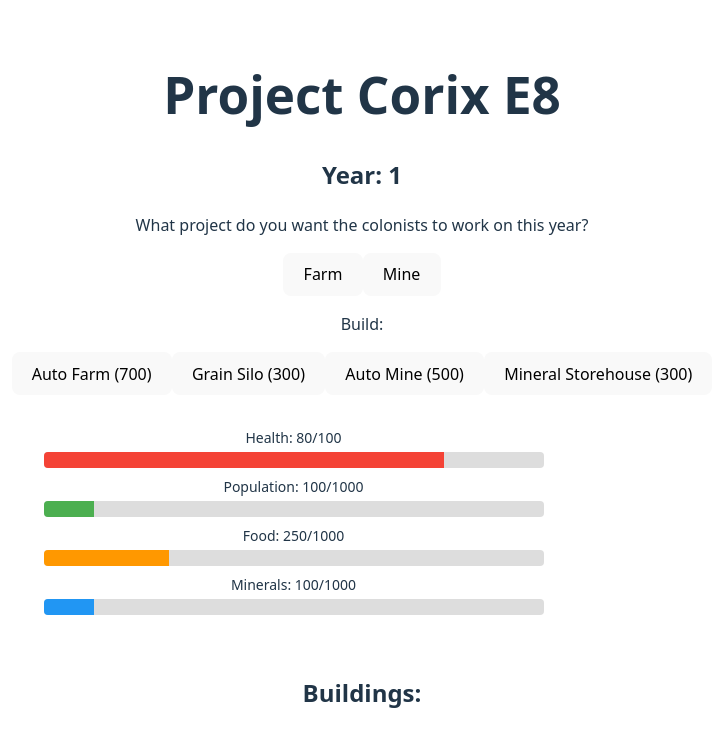
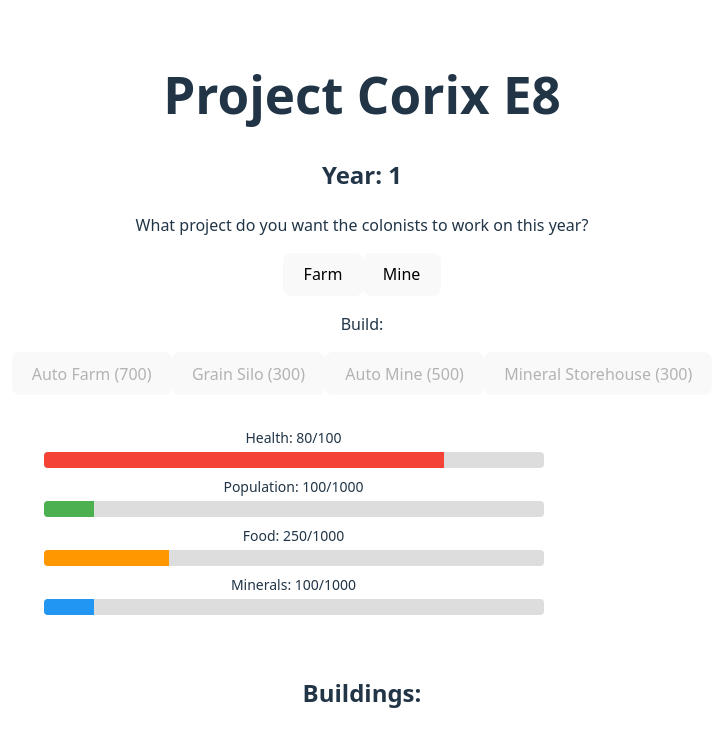
Before and after one commit to Mark-David-Hill/experiments, a React (Vite) app in the folder space-colony/: page / in a window 1280 px wide. Shown: the top 746 px of the page, without its empty margins (278-1001 px from the left). Built offline with nearby package versions, Linux system fonts and the light colour scheme.

Commit message:
sets up building buttons to be disabled if there aren't enough minerals

```diff
--- a/space-colony/src/components/Game.jsx
+++ b/space-colony/src/components/Game.jsx
@@ -150,9 +150,13 @@ function Game() {
         </button>
         <div className="build-choice">
           <p>Build:</p>
-          {buildingChoices.map((b) => (
-            <button key={b.name} onClick={() => build(b)} disabled={isLoading}>
-              {b.name} ({b.cost})
+          {buildingChoices.map((building) => (
+            <button
+              key={building.name}
+              onClick={() => build(building)}
+              disabled={isLoading || minerals < building.cost}
+            >
+              {building.name} ({building.cost})
             </button>
           ))}
         </div>
```
